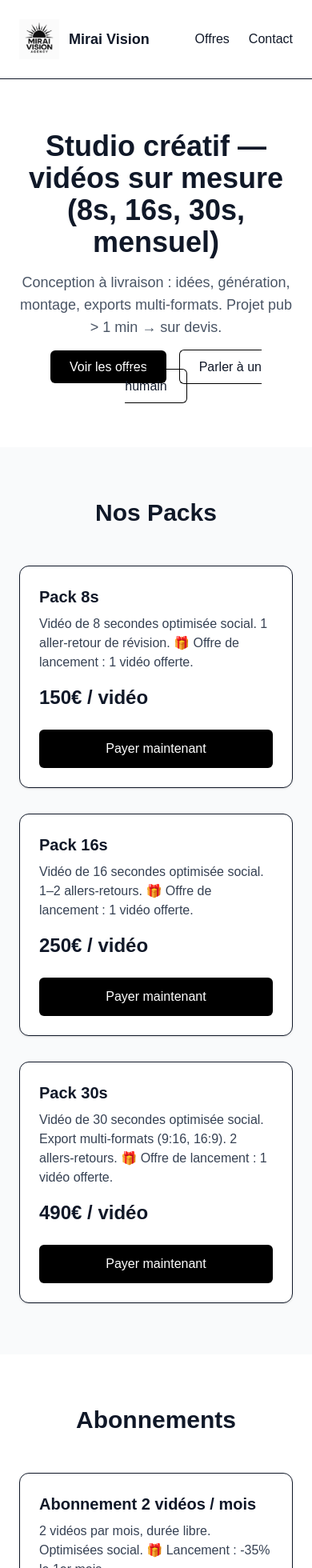
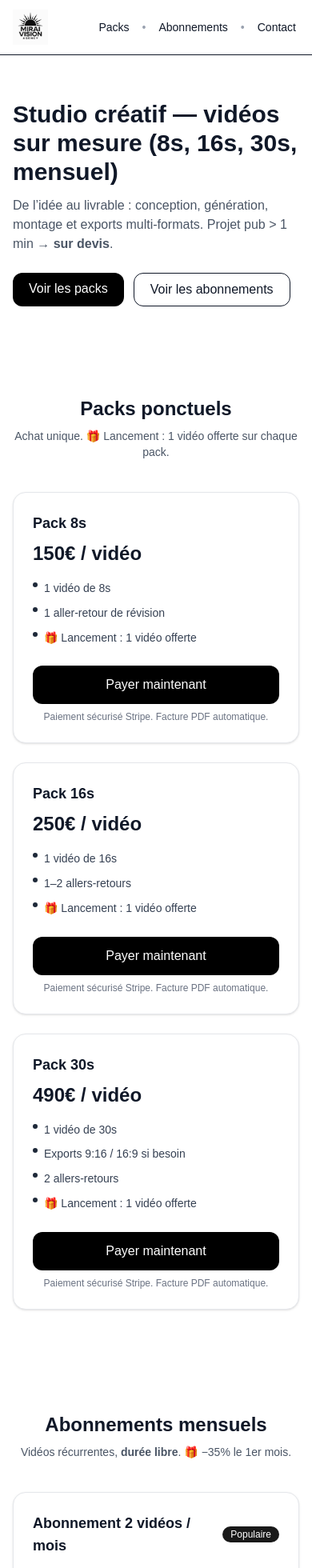
Before and after one commit to miraivis0n/Mirai-Vision, a Next.js app: page / in a window 390 px wide. Shown: the top 1960 px of the page at 80% size. Built offline with nearby package versions, Linux system fonts and the light colour scheme.

Commit message:
refactor(ui): responsive mobile + a11y + polish

```diff
--- a/app/page.tsx
+++ b/app/page.tsx
@@ -1,168 +1,213 @@
+/* app/page.tsx — Mirai Vision (revue & optimisée) */
 import Image from "next/image";
 
 export default function Home() {
-  const plans = [
+  const oneOff = [
     {
-      name: "Pack 8s",
+      title: "Pack 8s",
       price: "150€ / vidéo",
-      desc: "Vidéo de 8 secondes optimisée social. 1 aller-retour de révision. 🎁 Offre de lancement : 1 vidéo offerte.",
+      bullets: ["1 vidéo de 8s", "1 aller-retour de révision", "🎁 Lancement : 1 vidéo offerte"],
       link: "https://buy.stripe.com/test_00waEXa4s2WI2hSbJlfjG00",
+      cta: "Payer maintenant",
     },
     {
-      name: "Pack 16s",
+      title: "Pack 16s",
       price: "250€ / vidéo",
-      desc: "Vidéo de 16 secondes optimisée social. 1–2 allers-retours. 🎁 Offre de lancement : 1 vidéo offerte.",
+      bullets: ["1 vidéo de 16s", "1–2 allers-retours", "🎁 Lancement : 1 vidéo offerte"],
       link: "https://buy.stripe.com/test_cNibJ1ccAapa6y8cNpfjG01",
+      cta: "Payer maintenant",
     },
     {
-      name: "Pack 30s",
+      title: "Pack 30s",
       price: "490€ / vidéo",
-      desc: "Vidéo de 30 secondes optimisée social. Export multi-formats (9:16, 16:9). 2 allers-retours. 🎁 Offre de lancement : 1 vidéo offerte.",
+      bullets: ["1 vidéo de 30s", "Exports 9:16 / 16:9 si besoin", "2 allers-retours", "🎁 Lancement : 1 vidéo offerte"],
       link: "https://buy.stripe.com/test_6oU8wP4K868U6y84gTfjG02",
+      cta: "Payer maintenant",
     },
   ];
 
-  const subscriptions = [
+  const subs = [
     {
-      name: "Abonnement 2 vidéos / mois",
+      title: "Abonnement 2 vidéos / mois",
       price: "390€ / mois",
-      desc: "2 vidéos par mois, durée libre. Optimisées social. 🎁 Lancement : -35% le 1er mois.",
+      badge: "Populaire",
+      bullets: ["2 vidéos par mois", "Durée libre", "Brief simple & planning mensuel", "🎁 −35% le 1er mois"],
       link: "https://buy.stripe.com/test_5kQ4gz4K840MaOofZBfjG03",
+      cta: "S’abonner",
     },
     {
-      name: "Abonnement 6 vidéos / mois",
+      title: "Abonnement 6 vidéos / mois",
       price: "990€ / mois",
-      desc: "6 vidéos par mois, durée libre. Optimisées social. 🎁 Lancement : -35% le 1er mois.",
+      badge: "Populaire",
+      bullets: ["6 vidéos par mois", "Durée libre", "Idéal promos & A/B tests", "🎁 −35% le 1er mois"],
       link: "https://buy.stripe.com/test_6oU6oHekIcxig8I14HfjG04",
+      cta: "S’abonner",
     },
     {
-      name: "Abonnement 15 vidéos / mois",
-      price: "1990€ / mois",
-      desc: "15 vidéos par mois, durée libre. Optimisées social. 🎁 Lancement : -35% le 1er mois.",
+      title: "Abonnement 15 vidéos / mois",
+      price: "1 990€ / mois",
+      badge: "Populaire",
+      bullets: ["15 vidéos par mois", "Durée libre", "Calendrier éditorial soutenu", "🎁 −35% le 1er mois"],
       link: "https://buy.stripe.com/test_6oUdR95Oc0OA9Kk3cPfjG05",
+      cta: "S’abonner",
     },
   ];
 
   return (
     <main className="min-h-screen bg-white text-gray-900">
       {/* Header */}
-      <header className="flex items-center justify-between p-6 border-b">
-        <div className="flex items-center space-x-3">
-          <Image
-            src="/logo.png"
-            alt="Mirai Vision Agency"
-            width={50}
-            height={50}
-          />
-          <span className="font-bold text-lg">Mirai Vision</span>
-        </div>
-        <nav className="space-x-6">
-          <a href="#pricing" className="hover:opacity-70">
-            Offres
+      <header className="sticky top-0 z-40 border-b bg-white/80 backdrop-blur supports-[backdrop-filter]:backdrop-blur">
+        <div className="mx-auto flex max-w-7xl items-center justify-between px-4 py-3">
+          <a href="/" aria-label="Accueil Mirai Vision" className="flex items-center gap-3">
+            <Image src="/logo.png" alt="Mirai Vision" width={44} height={44} priority className="h-11 w-11" />
+            <span className="sr-only">Mirai Vision</span>
           </a>
-          <a href="#contact" className="hover:opacity-70">
+          <nav className="text-sm" aria-label="Navigation principale">
+            <a href="#pricing" className="hover:opacity-80 focus:outline-none focus:ring-2 focus:ring-black/40 rounded px-1">
+              Packs
+            </a>
+            <span className="mx-3 text-gray-400">•</span>
+            <a href="#subs" className="hover:opacity-80 focus:outline-none focus:ring-2 focus:ring-black/40 rounded px-1">
+              Abonnements
+            </a>
+            <span className="mx-3 text-gray-400">•</span>
+            <a href="#contact" className="hover:opacity-80 focus:outline-none focus:ring-2 focus:ring-black/40 rounded px-1">
               Contact
             </a>
           </nav>
+        </div>
       </header>
 
       {/* Hero */}
-      <section className="text-center py-16 px-6">
-        <h1 className="text-4xl font-bold mb-4">
+      <section className="mx-auto max-w-7xl px-4 pb-12 pt-14">
+        <h1 className="text-3xl font-bold sm:text-4xl">
           Studio créatif — vidéos sur mesure (8s, 16s, 30s, mensuel)
         </h1>
-        <p className="text-lg text-gray-600 mb-6">
-          Conception à livraison : idées, génération, montage, exports
-          multi-formats. Projet pub {">"} 1 min → sur devis.
+        <p className="mt-3 max-w-2xl text-gray-600">
+          De l’idée au livrable : conception, génération, montage et exports multi-formats.
+          Projet pub &gt; 1 min → <strong>sur devis</strong>.
         </p>
-        <div className="space-x-4">
-          <a
-            href="#pricing"
-            className="bg-black text-white px-6 py-3 rounded-md"
-          >
-            Voir les offres
+        <div className="mt-6 flex flex-wrap gap-3">
+          <a href="#pricing" className="rounded-xl bg-black px-5 py-2 text-white hover:opacity-90 focus:outline-none focus:ring-2 focus:ring-black/40">
+            Voir les packs
           </a>
-          <a
-            href="#contact"
-            className="border border-black px-6 py-3 rounded-md"
-          >
-            Parler à un humain
+          <a href="#subs" className="rounded-xl border px-5 py-2 hover:bg-gray-50 focus:outline-none focus:ring-2 focus:ring-black/20">
+            Voir les abonnements
           </a>
         </div>
       </section>
 
-      {/* Packs */}
-      <section id="pricing" className="py-16 px-6 bg-gray-50">
-        <h2 className="text-3xl font-bold text-center mb-12">Nos Packs</h2>
-        <div className="grid md:grid-cols-3 gap-8 max-w-6xl mx-auto">
-          {plans.map((plan) => (
-            <div
-              key={plan.name}
-              className="border rounded-xl p-6 flex flex-col justify-between bg-white shadow-sm"
+      {/* Packs ponctuels */}
+      <section id="pricing" aria-labelledby="packs-title" className="py-16">
+        <div className="mx-auto max-w-7xl px-4 sm:px-6 lg:px-8">
+          <h2 id="packs-title" className="text-center text-2xl sm:text-3xl font-semibold">Packs ponctuels</h2>
+          <p className="mt-2 text-center text-sm text-gray-600">Achat unique. 🎁 Lancement : 1 vidéo offerte sur chaque pack.</p>
+
+          <div className="mt-10 grid grid-cols-1 gap-6 sm:grid-cols-2 lg:grid-cols-3">
+            {oneOff.map((p) => (
+              <article
+                key={p.title}
+                className="w-full max-w-sm mx-auto rounded-2xl border border-gray-200 bg-white shadow-sm overflow-hidden"
+                aria-label={p.title}
               >
-              <div>
-                <h3 className="text-xl font-semibold mb-2">{plan.name}</h3>
-                <p className="text-gray-700 mb-4">{plan.desc}</p>
-                <p className="text-2xl font-bold mb-6">{plan.price}</p>
-              </div>
+                <div className="p-6">
+                  <h3 className="text-lg font-semibold">{p.title}</h3>
+                  <p className="mt-2 text-2xl font-bold">{p.price}</p>
+                  <ul className="mt-4 space-y-2 text-sm text-gray-700 break-words">
+                    {p.bullets.map((b, i) => (
+                      <li key={i} className="flex items-start gap-2">
+                        <span className="mt-1 h-1.5 w-1.5 rounded-full bg-gray-800 flex-none" />
+                        <span className="leading-relaxed">{b}</span>
+                      </li>
+                    ))}
+                  </ul>
                   <a
-                href={plan.link}
+                    href={p.link}
                     target="_blank"
                     rel="noopener noreferrer"
-                className="bg-black text-white text-center py-3 rounded-md hover:bg-gray-800"
+                    aria-label={`${p.cta} — ${p.title} (Stripe)`}
+                    className="mt-6 inline-flex w-full items-center justify-center rounded-xl bg-black px-4 py-3 text-white hover:opacity-90 focus:outline-none focus:ring-2 focus:ring-black/30"
                   >
-                Payer maintenant
+                    {p.cta}
                   </a>
+                  <p className="mt-2 text-center text-xs text-gray-500">Paiement sécurisé Stripe. Facture PDF automatique.</p>
                 </div>
+              </article>
             ))}
+          </div>
         </div>
       </section>
 
-      {/* Abonnements */}
-      <section id="subscriptions" className="py-16 px-6">
-        <h2 className="text-3xl font-bold text-center mb-12">Abonnements</h2>
-        <div className="grid md:grid-cols-3 gap-8 max-w-6xl mx-auto">
-          {subscriptions.map((sub) => (
-            <div
-              key={sub.name}
-              className="border rounded-xl p-6 flex flex-col justify-between bg-white shadow-sm"
+      {/* Abonnements mensuels */}
+      <section id="subs" aria-labelledby="subs-title" className="py-16">
+        <div className="mx-auto max-w-7xl px-4 sm:px-6 lg:px-8">
+          <h2 id="subs-title" className="text-center text-2xl sm:text-3xl font-semibold">Abonnements mensuels</h2>
+          <p className="mt-2 text-center text-sm text-gray-600">Vidéos récurrentes, <strong>durée libre</strong>. 🎁 −35% le 1er mois.</p>
+
+          <div className="mt-10 grid grid-cols-1 gap-6 sm:grid-cols-2 lg:grid-cols-3">
+            {subs.map((p) => (
+              <article
+                key={p.title}
+                className="w-full max-w-sm mx-auto rounded-2xl border border-gray-200 bg-white shadow-sm overflow-hidden"
+                aria-label={p.title}
               >
-              <div>
-                <h3 className="text-xl font-semibold mb-2">{sub.name}</h3>
-                <p className="text-gray-700 mb-4">{sub.desc}</p>
-                <p className="text-2xl font-bold mb-6">{sub.price}</p>
+                <div className="p-6">
+                  <div className="flex items-center justify-between">
+                    <h3 className="text-lg font-semibold">{p.title}</h3>
+                    <span className="rounded-full bg-black/90 px-2.5 py-0.5 text-xs text-white">{p.badge}</span>
                   </div>
+                  <p className="mt-2 text-2xl font-bold">{p.price}</p>
+                  <ul className="mt-4 space-y-2 text-sm text-gray-700 break-words">
+                    {p.bullets.map((b, i) => (
+                      <li key={i} className="flex items-start gap-2">
+                        <span className="mt-1 h-1.5 w-1.5 rounded-full bg-gray-800 flex-none" />
+                        <span className="leading-relaxed">{b}</span>
+                      </li>
+                    ))}
+                  </ul>
                   <a
-                href={sub.link}
+                    href={p.link}
                     target="_blank"
                     rel="noopener noreferrer"
-                className="bg-black text-white text-center py-3 rounded-md hover:bg-gray-800"
+                    aria-label={`${p.cta} — ${p.title} (Stripe)`}
+                    className="mt-6 inline-flex w-full items-center justify-center rounded-xl bg-black px-4 py-3 text-white hover:opacity-90 focus:outline-none focus:ring-2 focus:ring-black/30"
                   >
-                S’abonner
+                    {p.cta}
                   </a>
+                  <p className="mt-2 text-center text-xs text-gray-500">Paiement sécurisé Stripe. Facture & reçus automatiques.</p>
                 </div>
+              </article>
             ))}
+          </div>
         </div>
       </section>
 
       {/* Contact */}
-      <section id="contact" className="py-16 px-6 bg-gray-50">
-        <h2 className="text-3xl font-bold mb-6">Contact</h2>
-        <p className="text-gray-600 mb-4">Brief, questions, devis sur mesure.</p>
-        <p>
+      <section id="contact" className="border-t bg-gray-50 py-16">
+        <div className="mx-auto max-w-7xl px-4">
+          <h2 className="text-2xl font-semibold">Contact</h2>
+          <p className="mt-3 text-sm text-gray-700">Brief, questions, devis sur mesure.</p>
+          <div className="mt-2 text-sm">
             📧{" "}
-          <a
-            href="mailto:contact.miraivision@gmail.com"
-            className="underline text-blue-600"
-          >
+            <a className="underline" href="mailto:contact.miraivision@gmail.com">
               contact.miraivision@gmail.com
             </a>
-        </p>
+          </div>
+        </div>
       </section>
 
       {/* Footer */}
-      <footer className="py-6 text-center text-gray-500 text-sm border-t">
-        © {new Date().getFullYear()} Mirai Vision. Tous droits réservés.
+      <footer className="border-t py-10">
+        <div className="mx-auto max-w-7xl px-4 text-sm text-gray-600">
+          <div className="flex flex-col gap-4 md:flex-row md:justify-between">
+            <p>© {new Date().getFullYear()} Mirai Vision. Tous droits réservés.</p>
+            <div className="flex gap-4">
+              <a href="#">Mentions légales</a>
+              <a href="#">Confidentialité</a>
+              <a href="#">CGV</a>
+            </div>
+          </div>
+        </div>
       </footer>
     </main>
   );
```
Lines whose indentation alone changed are shown as unchanged.
